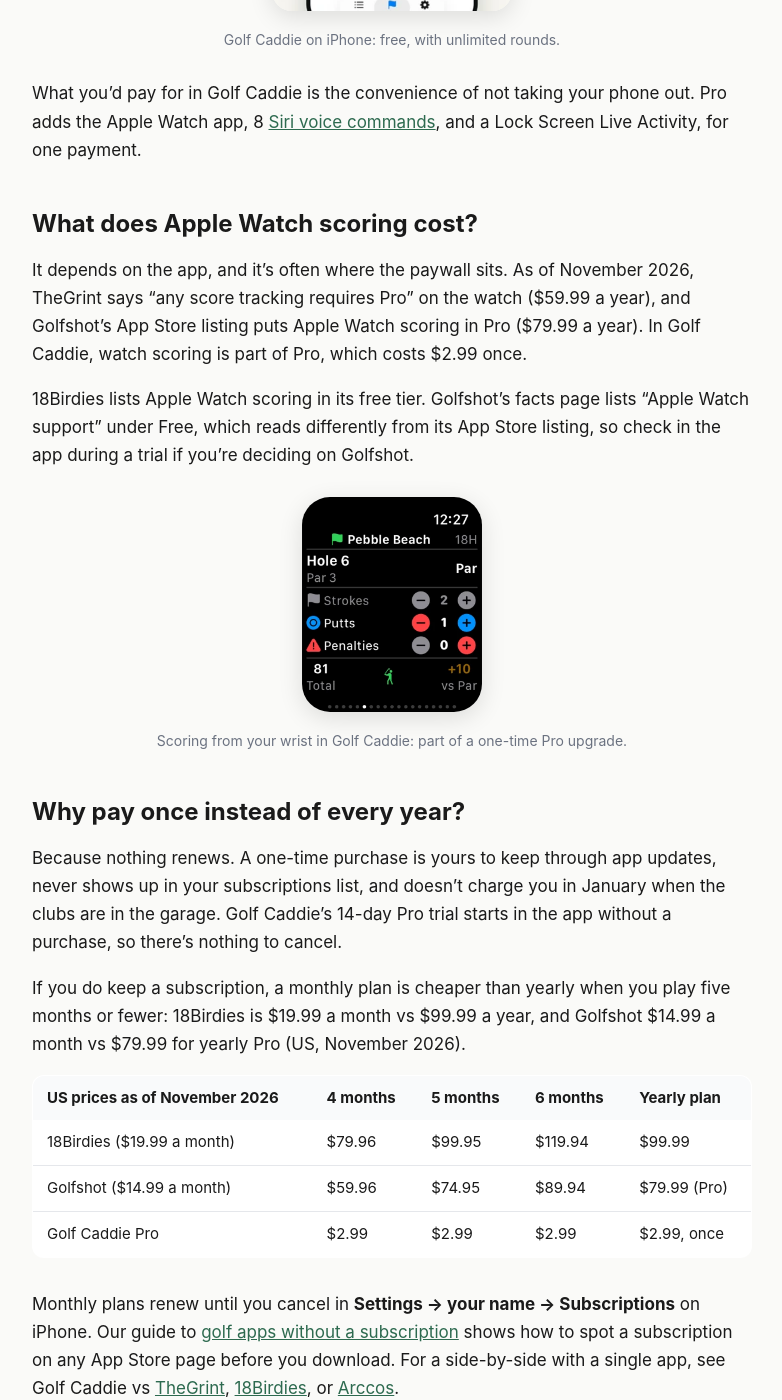
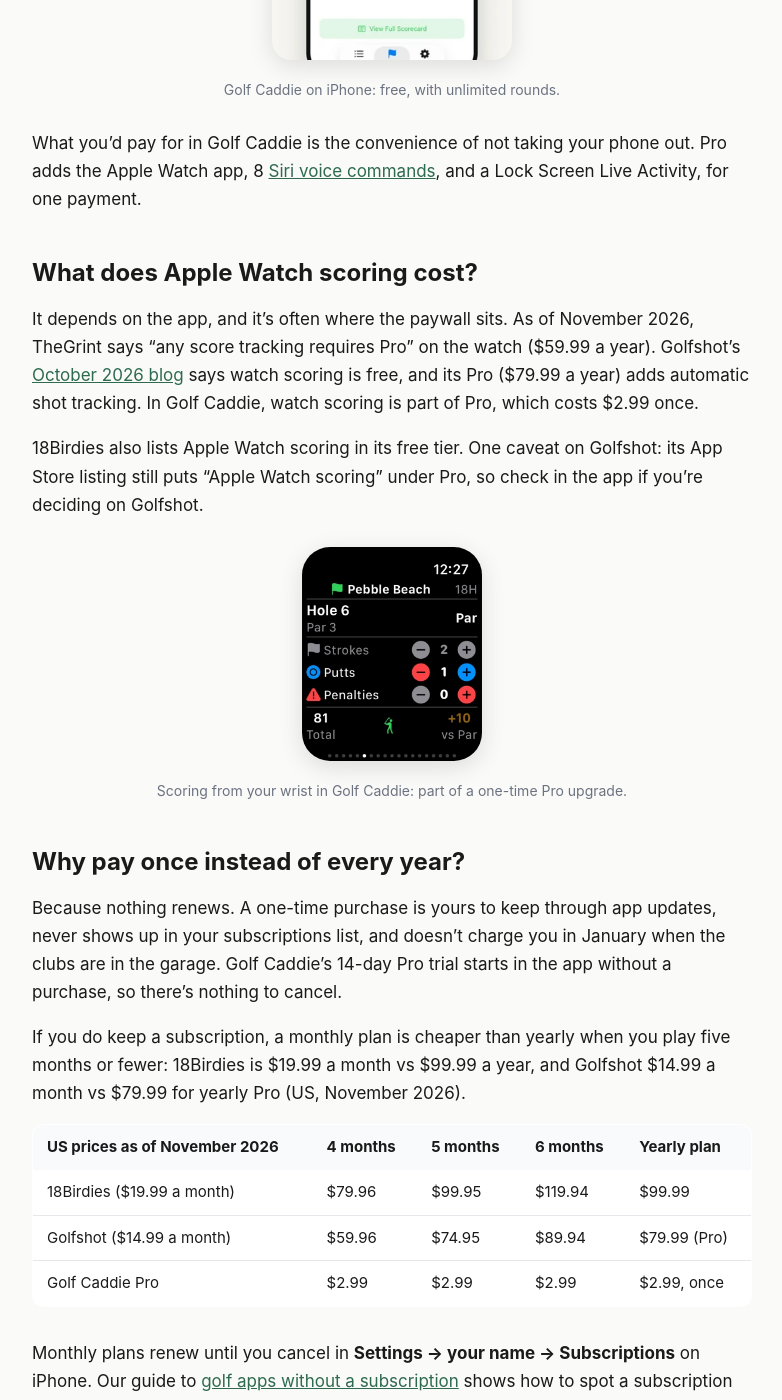
Before and after one commit to Carlos231/carlos231.github.io, a Jekyll site: the page built from apps/golf-caddie/guides/golf-app-prices-compared.md, in a window 1280 px wide and 1400 px high, scrolled down 3188 px. Shown: the whole window, without its empty margins (248-1030 px from the left). Built offline with Jekyll 4.4.1, drawn with Linux system fonts in a browser that asks for light colours; some of the changed text lies outside the part shown.

Commit message:
Correct Golfshot's Apple Watch scoring tier from its October 2026 blog
Golfshot's blog and facts page say watch scoring is free; its App Store listing still says Pro, now noted once. Unblocks the Golfshot comparison in the backlog.

Co-Authored-By: Claude Opus 5.5 <noreply@anthropic.com>

```diff
--- a/apps/golf-caddie/guides/golf-app-prices-compared.md
+++ b/apps/golf-caddie/guides/golf-app-prices-compared.md
@@ -41,7 +41,7 @@ cta_heading: "Keep score without a subscription"
 |---|---|---|---|---|
 | **{{ gc.short_name }}** | **Pro ${{ gc.pricing.pro_price }} once** | **No** | **{{ gc.pricing.trial_days }} days, no card** | **Pro (one-time)** |
 | TheGrint | Pro $59.99 a year | Yes | 7 days | Pro |
-| Golfshot | Pro $79.99 a year, Champions $99.99 a year | Yes | 7 days (Pro) | Pro, per its App Store listing |
+| Golfshot | Pro $79.99 a year, Champions $99.99 a year | Yes | 7 days (Pro) | Free, per Golfshot's blog (its App Store listing still says Pro) |
 | 18Birdies | Premium $99.99 a year | Yes | 7 days | Free |
 | Arccos | $199.99 a year after the first year, which comes with Arccos hardware ($249.99 to $349.99) | Yes | First year included with hardware | Works with Apple Watch |
 
@@ -87,9 +87,9 @@ What you'd pay for in {{ gc.short_name }} is the convenience of not taking your
 
 ## What does Apple Watch scoring cost?
 
-It depends on the app, and it's often where the paywall sits. As of November 2026, TheGrint says "any score tracking requires Pro" on the watch ($59.99 a year), and Golfshot's App Store listing puts Apple Watch scoring in Pro ($79.99 a year). In {{ gc.short_name }}, watch scoring is part of Pro, which costs ${{ gc.pricing.pro_price }} once.
+It depends on the app, and it's often where the paywall sits. As of November 2026, TheGrint says "any score tracking requires Pro" on the watch ($59.99 a year). Golfshot's [October 2026 blog](https://golfshot.com/blog/do-you-need-a-golf-watch-or-just-a-golf-app) says watch scoring is free, and its Pro ($79.99 a year) adds automatic shot tracking. In {{ gc.short_name }}, watch scoring is part of Pro, which costs ${{ gc.pricing.pro_price }} once.
 
-18Birdies lists Apple Watch scoring in its free tier. Golfshot's facts page lists "Apple Watch support" under Free, which reads differently from its App Store listing, so check in the app during a trial if you're deciding on Golfshot.
+18Birdies also lists Apple Watch scoring in its free tier. One caveat on Golfshot: its App Store listing still puts "Apple Watch scoring" under Pro, so check in the app if you're deciding on Golfshot.
 
 {% include screenshot.html file="watch-1" watch=true alt="Golf Caddie on Apple Watch showing hole 6, par 3, with strokes, putts, and penalties counters and the round total of 81, plus 10 vs par" caption="Scoring from your wrist in Golf Caddie: part of a one-time Pro upgrade." %}
 
@@ -107,4 +107,4 @@ If you do keep a subscription, a monthly plan is cheaper than yearly when you pl
 
 Monthly plans renew until you cancel in **Settings → your name → Subscriptions** on iPhone. Our guide to [golf apps without a subscription](/apps/golf-caddie/guides/golf-scorecard-app-without-subscription/) shows how to spot a subscription on any App Store page before you download. For a side-by-side with a single app, see {{ gc.short_name }} vs [TheGrint](/apps/golf-caddie/guides/golf-caddie-vs-thegrint/), [18Birdies](/apps/golf-caddie/guides/golf-caddie-vs-18birdies/), or [Arccos](/apps/golf-caddie/guides/golf-caddie-vs-arccos/).
 
-<small>Sources, checked November 8, 2026 (US): TheGrint [free vs Pro](https://thegrint.com/features/free-vs-pro) and [Apple Watch](https://thegrint.com/features/apple-watch) pages; Golfshot [get Pro](https://golfshot.com/get-pro) and [facts](https://golfshot.com/facts-about-golfshot) pages and [App Store listing](https://apps.apple.com/us/app/golfshot-golf-gps-range-finder/id622851626); 18Birdies [Premium page](https://18birdies.com/premium/) and [App Store listing](https://apps.apple.com/us/app/18birdies-golf-gps-tracker/id892700751); Arccos [membership page](https://www.arccosgolf.com/pages/members) and [home page](https://www.arccosgolf.com/). Prices change, so check before you buy.</small>
+<small>Sources, checked November 8, 2026 (US): TheGrint [free vs Pro](https://thegrint.com/features/free-vs-pro) and [Apple Watch](https://thegrint.com/features/apple-watch) pages; Golfshot [get Pro](https://golfshot.com/get-pro) and [facts](https://golfshot.com/facts-about-golfshot) pages, its blog post ["Do you need a golf watch, or just a golf app?"](https://golfshot.com/blog/do-you-need-a-golf-watch-or-just-a-golf-app) (October 8, 2026), and [App Store listing](https://apps.apple.com/us/app/golfshot-golf-gps-range-finder/id622851626); 18Birdies [Premium page](https://18birdies.com/premium/) and [App Store listing](https://apps.apple.com/us/app/18birdies-golf-gps-tracker/id892700751); Arccos [membership page](https://www.arccosgolf.com/pages/members) and [home page](https://www.arccosgolf.com/). Prices change, so check before you buy.</small>
```
Also changed, not shown: content-backlog.md (+6 -5 lines), .agents/product-marketing.md.
